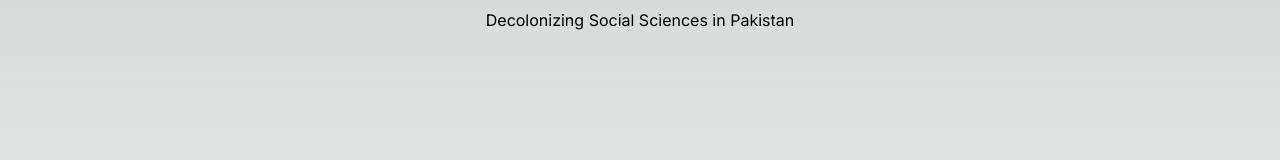
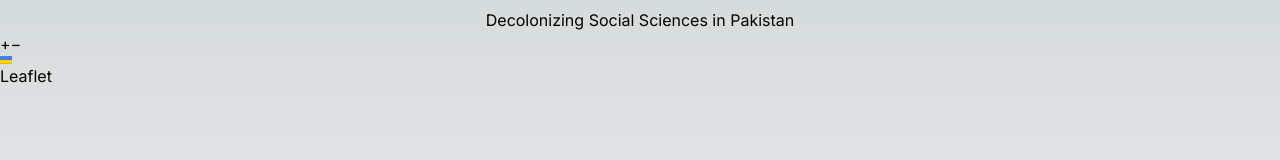
Before and after one commit to ahmkhn/DSSP-UI, a Next.js app: page / in a window 1280 px wide. Shown: the top 160 px of the page. Built offline with nearby package versions, Linux system fonts and the light colour scheme.

Commit message:
testing leaflet with map component

```diff
--- /dev/null
+++ b/app/Components/leafletmap.tsx
@@ -0,0 +1,11 @@
+
+import { MapContainer } from "react-leaflet";
+export default function LeafletMap() {
+    return (
+      <div>
+        <MapContainer>
+
+        </MapContainer>
+      </div>
+    );
+  }
--- a/app/page.tsx
+++ b/app/page.tsx
@@ -1,9 +1,14 @@
-
+'use client';
+import LeafletMap from "./Components/leafletmap";
+import { MapContainer } from "react-leaflet";
 export default function Home() {
   return (
     <div className="h-[90vh]">
       <title>DSSP</title>
       <h1 className="text-center mt-2">Decolonizing Social Sciences in Pakistan</h1>
+      <LeafletMap>
+
+      </LeafletMap>
     </div>
   );
 }
```
